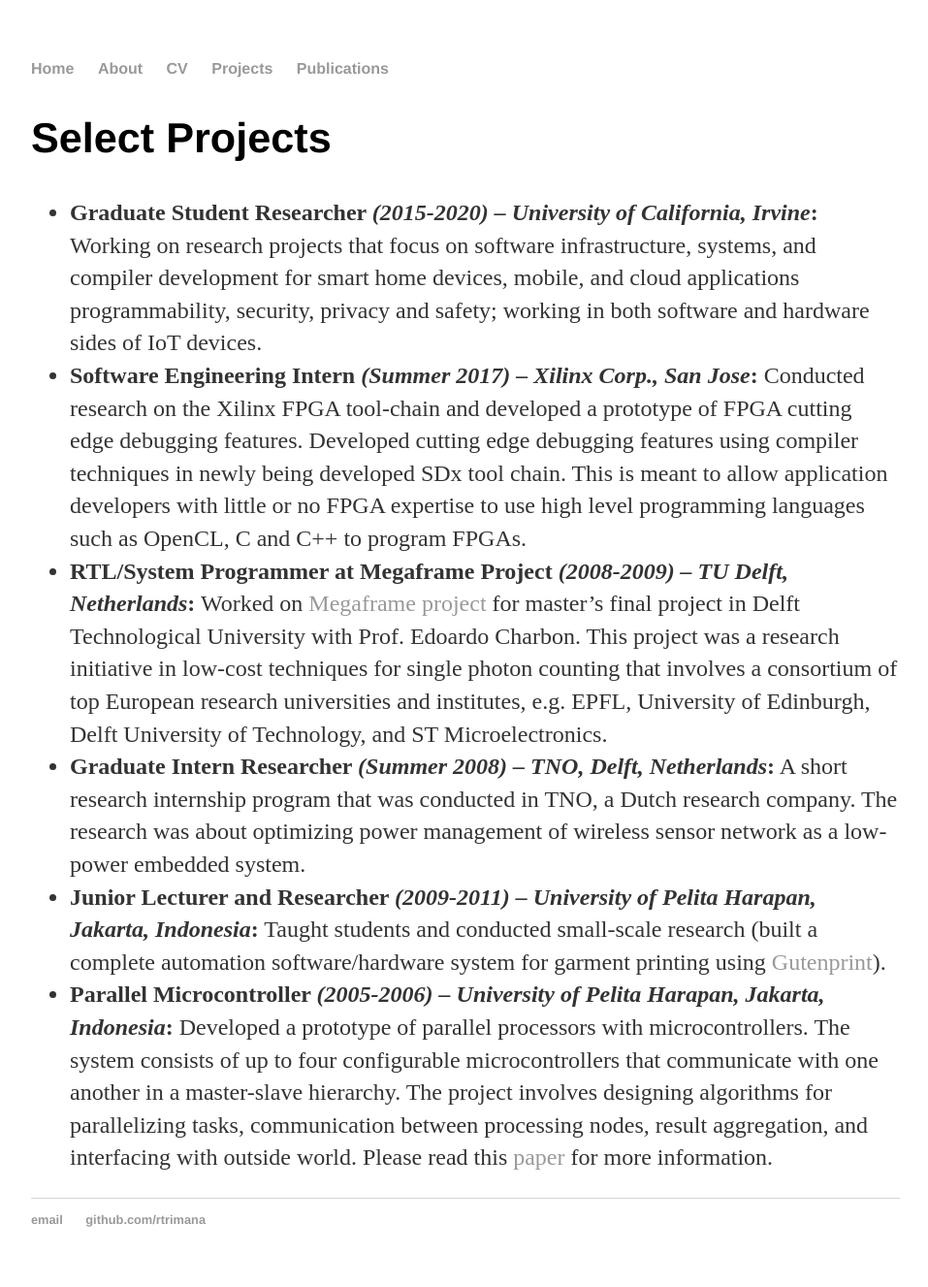
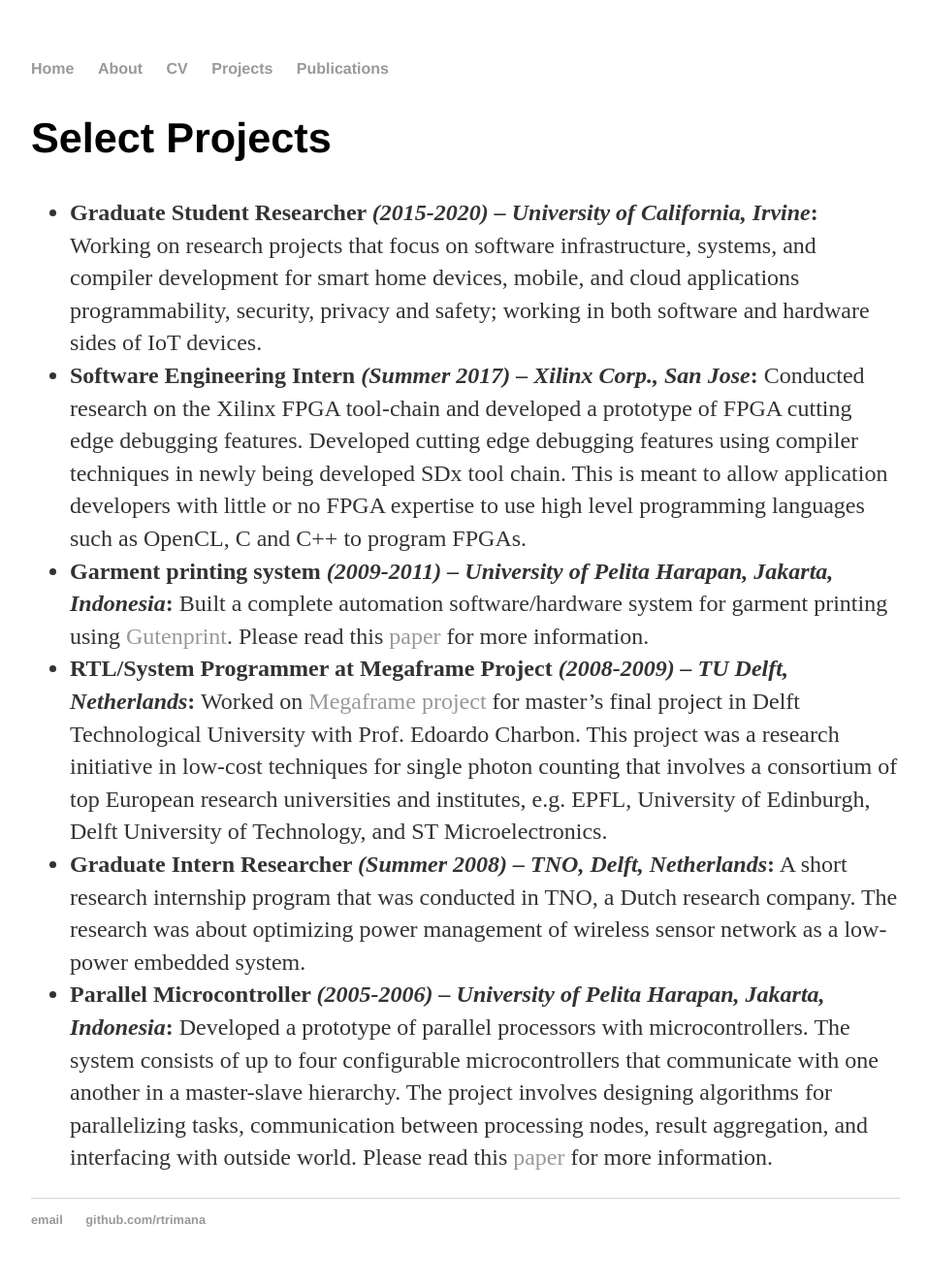
Before and after one commit to rtrimana/rahmaditrimananda.github.io, a Jekyll site: the page built from projects/index.html, in a window 1280 px wide. Shown: the whole page at 97% size, without its empty margins (160-1117 px from the left). Built offline with Jekyll 4.4.1, drawn with Linux system fonts in a browser that asks for light colours.

Commit message:
Update index.html

```diff
--- a/projects/index.html
+++ b/projects/index.html
@@ -7,9 +7,9 @@
 		<ul>
 			<li><strong>Graduate Student Researcher <em>(2015-2020) – University of California, Irvine</em>:</strong> Working on research projects that focus on software infrastructure, systems, and compiler development for smart home devices, mobile, and cloud applications programmability, security, privacy and safety; working in both software and hardware sides of IoT devices.</li>
 			<li><strong>Software Engineering Intern <em>(Summer 2017) – Xilinx Corp., San Jose</em>:</strong> Conducted research on the Xilinx FPGA tool-chain and developed a prototype of FPGA cutting edge debugging features. Developed cutting edge debugging features using compiler techniques in newly being developed SDx tool chain. This is meant to allow application developers with little or no FPGA expertise to use high level programming languages such as OpenCL, C and C++ to program FPGAs.</li>
+			<li><strong>Garment printing system <em>(2009-2011) – University of Pelita Harapan, Jakarta, Indonesia</em>:</strong> Built a complete automation software/hardware system for garment printing using <a href="http://gimp-print.sourceforge.net/" target="_blank">Gutenprint</a>. Please read this <a href="http://repository.petra.ac.id/15699/1/Proceeding_Final.pdf#page=233" target="_blank">paper</a> for more information.</li>
 			<li><strong>RTL/System Programmer at Megaframe Project <em>(2008-2009) – TU Delft, Netherlands</em>:</strong> Worked on <a href="http://www.megaframe.eu/" target="_blank">Megaframe project</a> for master’s final project in Delft Technological University with Prof. Edoardo Charbon. This project was a research initiative in low-cost techniques for single photon counting that involves a consortium of top European research universities and institutes, e.g. EPFL, University of Edinburgh, Delft University of Technology, and ST Microelectronics.</li>
 			<li><strong>Graduate Intern Researcher <em>(Summer 2008) – TNO, Delft, Netherlands</em>:</strong> A short research internship program that was conducted in TNO, a Dutch research company. The research was about optimizing power management of wireless sensor network as a low-power embedded system.</li>
-      <li><strong>Junior Lecturer and Researcher <em>(2009-2011) – University of Pelita Harapan, Jakarta, Indonesia</em>:</strong> Taught students and conducted small-scale research (built a complete automation software/hardware system for garment printing using <a href="http://gimp-print.sourceforge.net/" target="_blank">Gutenprint</a>).
 			<li><strong>Parallel Microcontroller <em>(2005-2006) – University of Pelita Harapan, Jakarta, Indonesia</em>:</strong> Developed a prototype of parallel processors with microcontrollers. The system consists of up to four configurable microcontrollers that communicate with one another in a master-slave hierarchy. The project involves designing algorithms for parallelizing tasks, communication between processing nodes, result aggregation, and interfacing with outside world. Please read this <a href="https://yudiagusta.files.wordpress.com/2009/11/92-98-snsi06-16-parallel-microcontrolers-at89c52-parallel-processors-in-embedded-system-application-of-robotics.pdf" target="_blank">paper</a> for more information.</li>
 			</ul>
 
```
